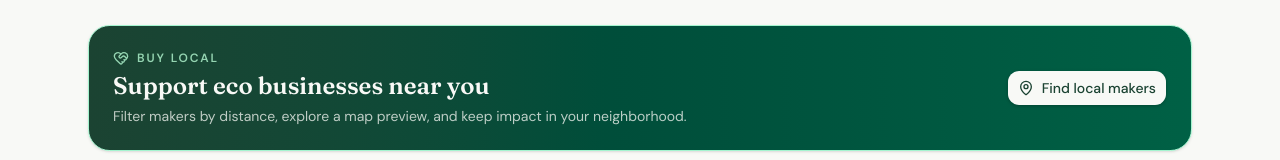
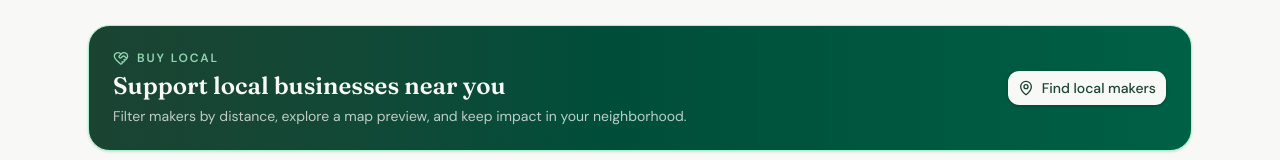
Before and after one commit to Vasi-cloud/root-rewards, a Next.js app: page /marketplace in a window 1280 px wide. Shown: the part 371-531 px from the top of the page. Built offline with nearby package versions, Linux system fonts and the light colour scheme; no server answers.

Commit message:
Marketplace: Buy Local banner — support businesses near you

```diff
--- a/src/components/marketplace/BuyLocalStrip.tsx
+++ b/src/components/marketplace/BuyLocalStrip.tsx
@@ -17,7 +17,7 @@ export function BuyLocalStrip() {
             </span>
           </div>
           <h2 className="font-heading mt-1 text-xl font-semibold sm:text-2xl">
-            Support eco businesses near you
+            Support local businesses near you
           </h2>
           <p className="mt-1 max-w-xl text-sm text-cream/75">
             Filter makers by distance, explore a map preview, and keep impact in
```
